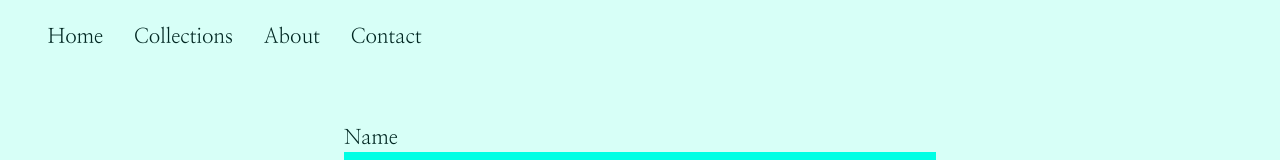
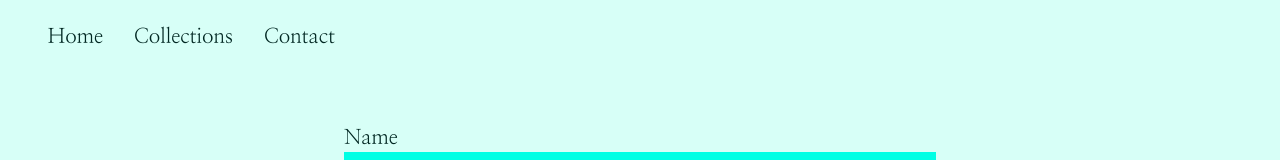
Before and after one commit to VaselineCoveredCat/untitled-project-5, a Next.js app: page /contact in a window 1280 px wide. Shown: the top 160 px of the page. Built offline with nearby package versions, Linux system fonts and the light colour scheme; a web font is replaced by a local one.

Commit message:
Update Nav.js

```diff
--- a/components/Nav.js
+++ b/components/Nav.js
@@ -17,7 +17,7 @@ export default function Nav() {
           onClick={() => setIsOpen(!isOpen)}
         >
           <img alt="" aria-hidden="true" focusable="false" src="/menu.svg" />
-          <span className="sr-only">{isOpen ? "Close Menu" : "Open Menu"}</span>
+          <span className="sr-only">Menu</span>
         </button>
 
         <ul
@@ -50,17 +50,6 @@ export default function Nav() {
           </li>
 
           <li>
-            <Link href="/">
-              <a
-                aria-current={router.asPath === "/" ? "page" : undefined}
-                onClick={() => setIsOpen(false)}
-              >
-                About
-              </a>
-            </Link>
-          </li>
-
-          <li>
             <Link href="/contact">
               <a
                 aria-current={router.asPath === "/contact" ? "page" : undefined}
```
